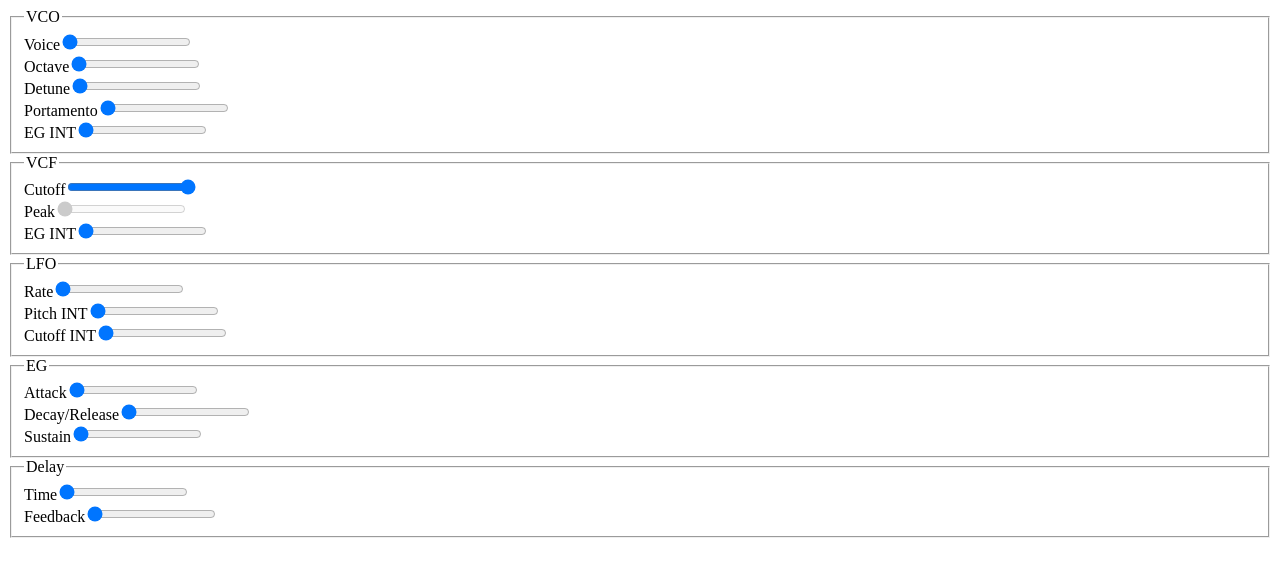
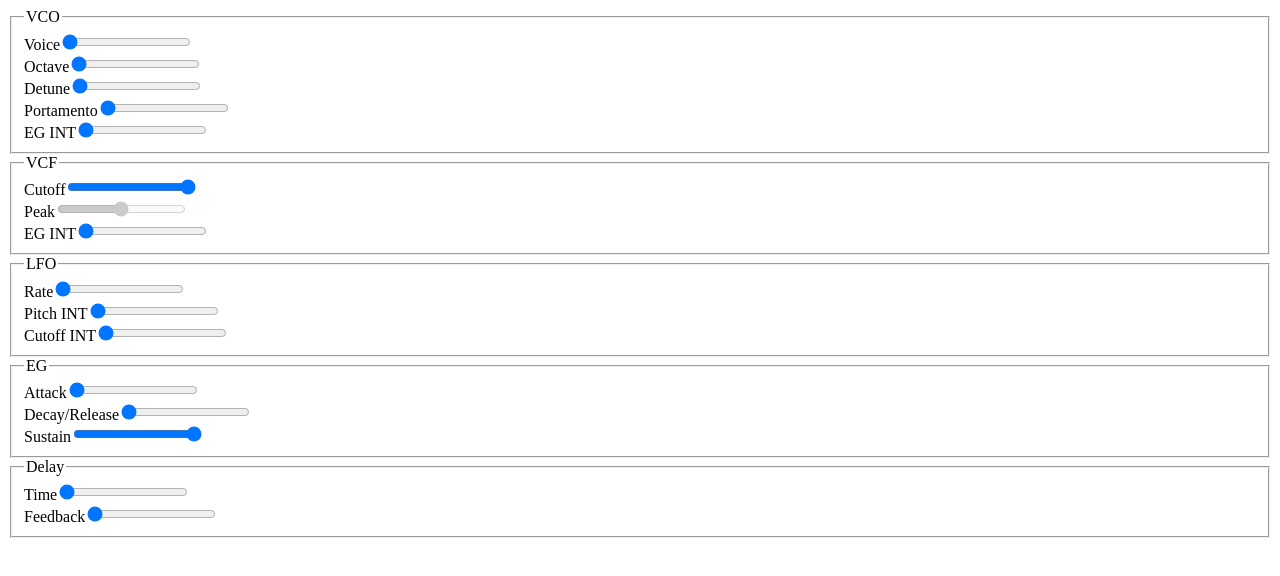
Before and after one commit to rolodato/volca-keys-editor, a React app: page / in a window 1280 px wide. Shown: the top 576 px of the page. Built offline with nearby package versions, Linux system fonts and the light colour scheme.

Commit message:
Better default values

```diff
--- a/src/index.tsx
+++ b/src/index.tsx
@@ -75,7 +75,8 @@ ReactDOM.render(
         cc="50" />
       <Parameter
         name="Sustain"
-        cc="51" />
+        cc="51"
+        initialValue="127" />
     </fieldset>
     <fieldset>
       <legend>Delay</legend>
--- a/src/parameter.tsx
+++ b/src/parameter.tsx
@@ -32,14 +32,15 @@ export class Parameter extends React.Component<Props, State> {
     }
 
     render() {
+        const isDisabled = !this.props.cc;
         return (
             <div>
                 <label>{this.props.name}</label>
                 <input type="range"
                     max="127"
-                    value={this.state.value}
+                    value={isDisabled ? 63 : this.state.value}
                     step={Math.ceil(127 / this.props.range)}
-                    disabled={!this.props.cc}
+                    disabled={isDisabled}
                     onChange={this.handleChange} />
             </div>
         );
```
